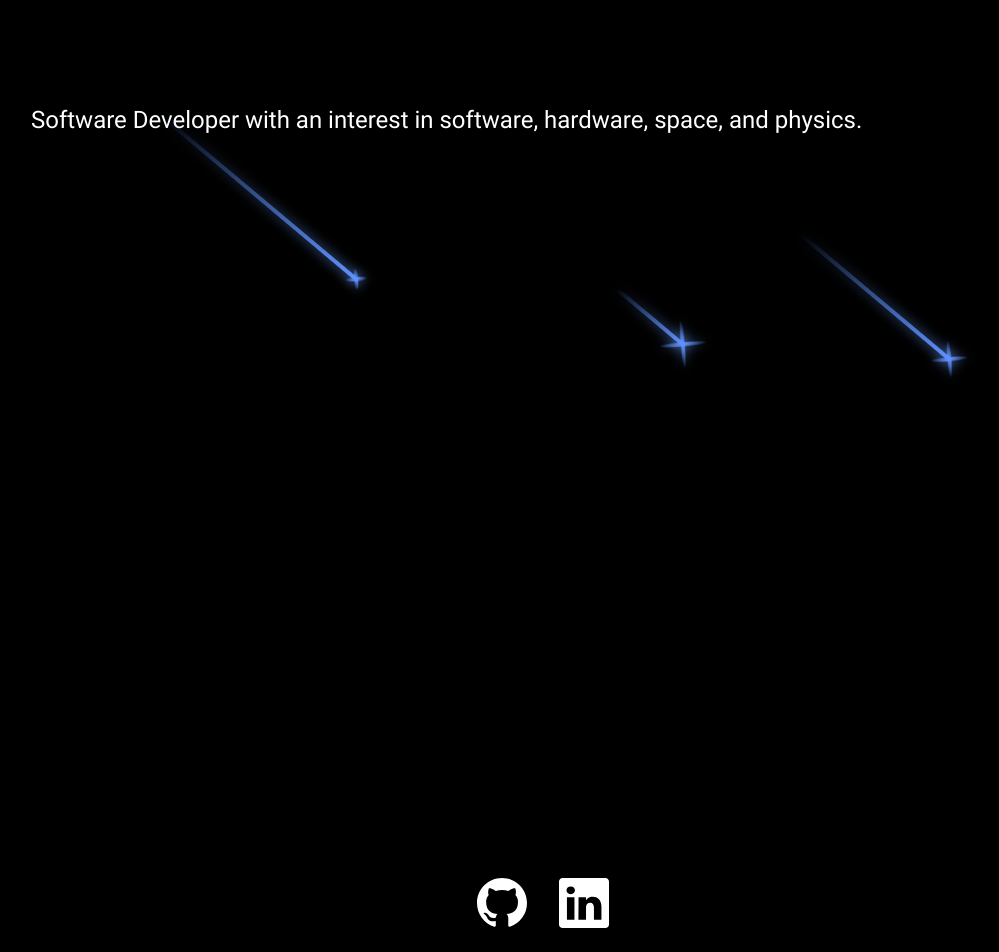
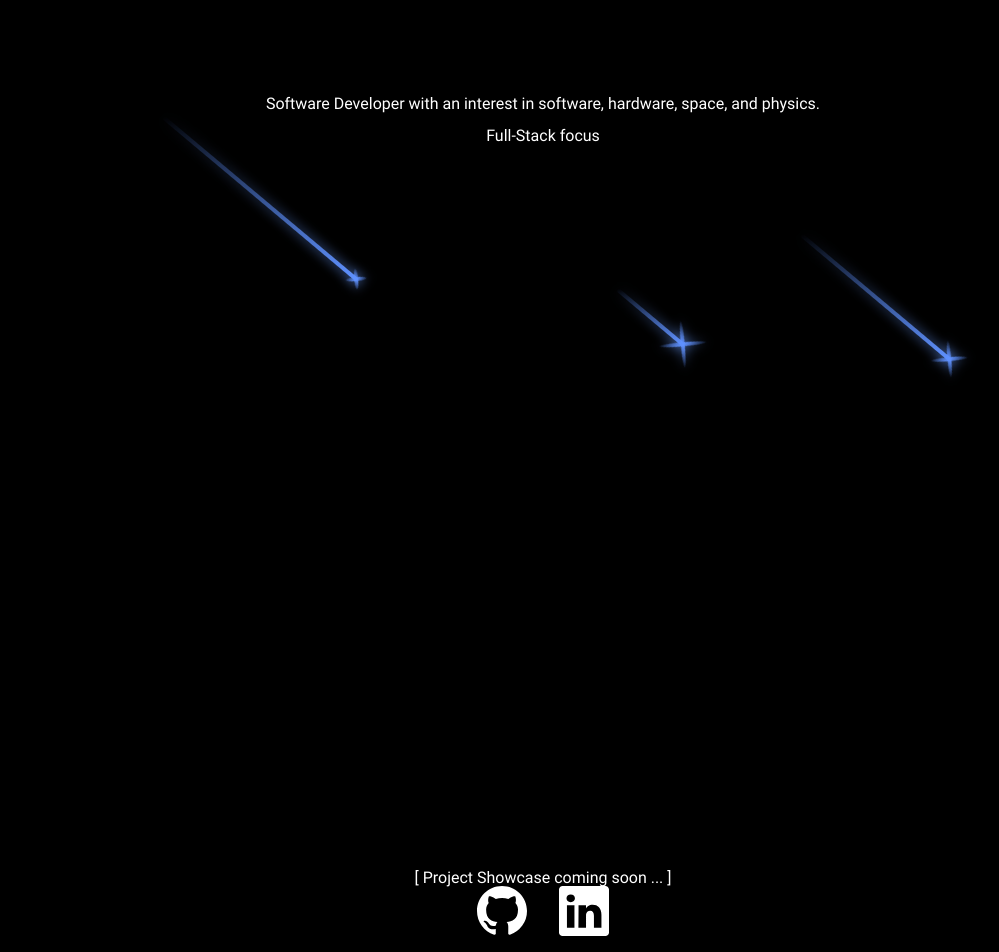
Before and after one commit to pziajski/personal-website, a React (Create React App) app: page / in a window 1280 px wide. Shown: the part 280-1232 px from the top of the page, without its empty margins (97-1096 px from the left). Built offline with nearby package versions, Linux system fonts and the light colour scheme.

Commit message:
changed classnames, included temp title

```diff
--- a/src/components/Home/Home.tsx
+++ b/src/components/Home/Home.tsx
@@ -7,9 +7,12 @@ export const Home = () => {
         <div className="main-content">
             <div className="main-content__landing">
                 <StarFall />
-                <h2 className="main-content__landing-title">Software Developer with an interest in software, hardware, space, and physics.</h2>
+                <h2 className="main-content__title">Software Developer with an interest in software, hardware, space, and physics.</h2>
+                <h3 className="main-content__sub-title">Full-Stack focus</h3>
             </div>
             <div className="main-content__info">
+                <div className="main-content__info-container">
+                    <h2 className="main-content__info-title">{"[ Project Showcase coming soon ... ]"}</h2>
                     <ul className="main-content__info-list">
                         <li>
                             <a href="https://github.com/pziajski">
@@ -22,6 +25,7 @@ export const Home = () => {
                             </a>
                         </li>
                     </ul>
+                </div>
                 <p>{"[ made by patrick for patrick ]"}</p>
             </div>
         </div>
```
Lines whose indentation alone changed are shown as unchanged.
